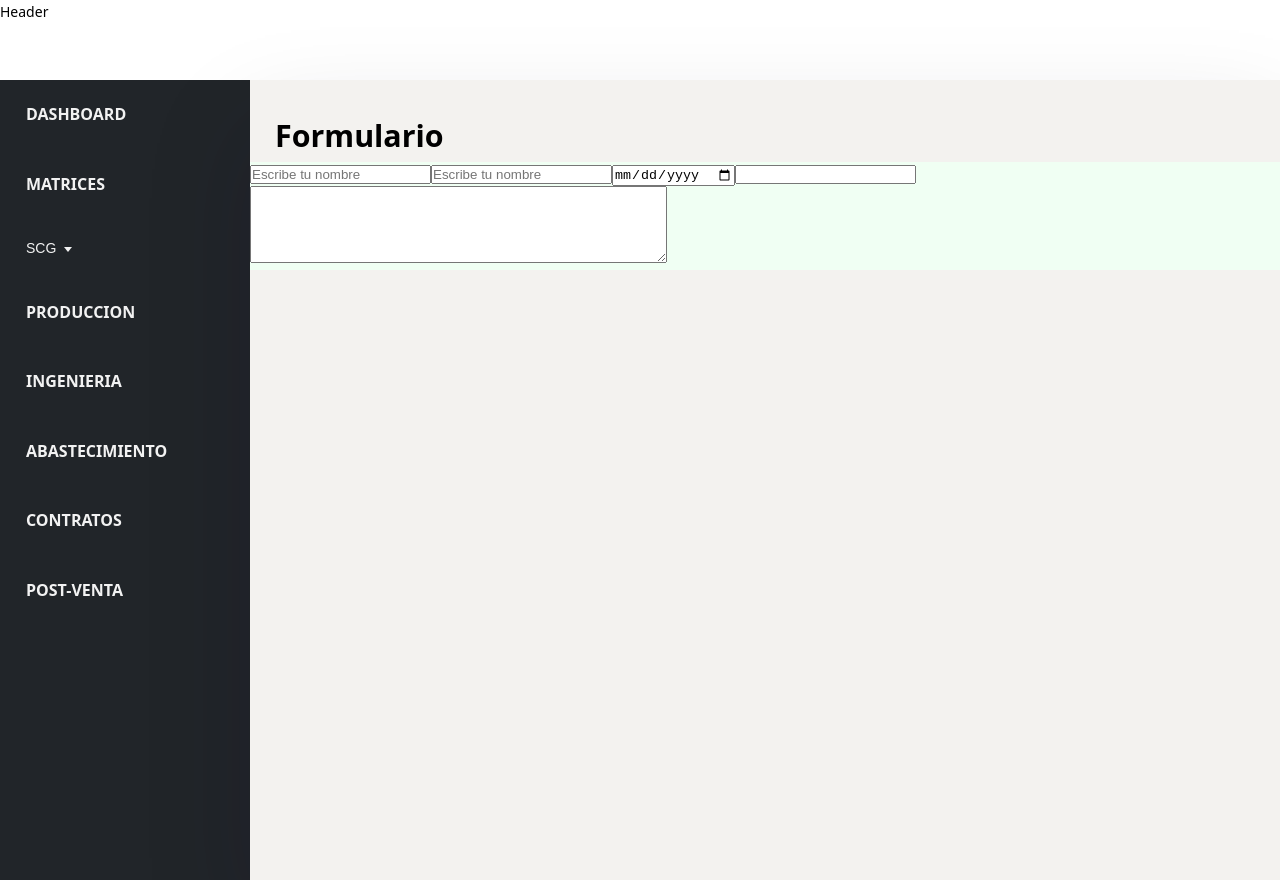
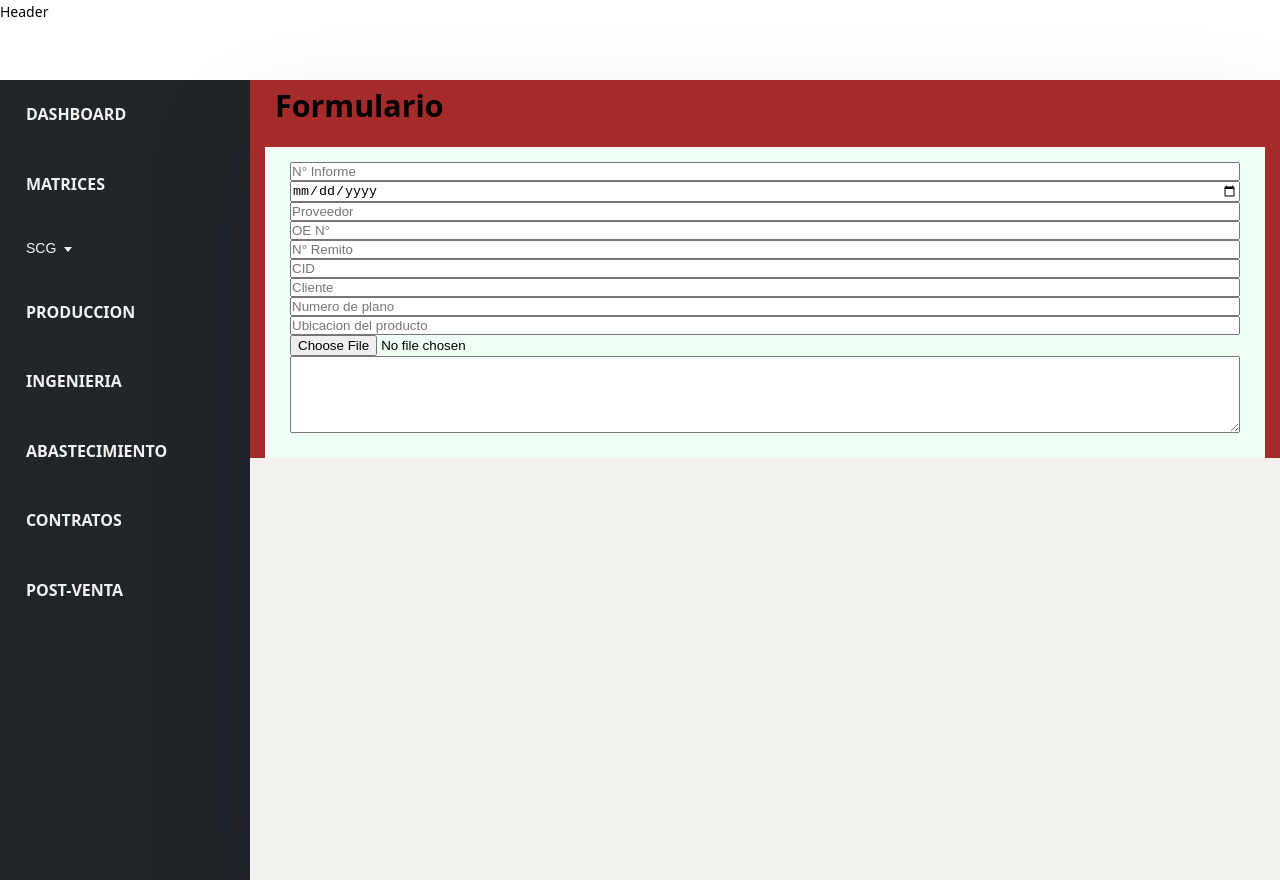
Before and after one commit to marioposada/React-App-QuickReport, a React (Create React App) app: page / in a window 1280 px wide. Built offline with nearby package versions, Linux system fonts and the light colour scheme.

Commit message:
Set inputs

```diff
--- a/src/components/FormReport.js
+++ b/src/components/FormReport.js
@@ -1,17 +1,38 @@
 import React from "react";
-import "./formReport.css"
+import "./formReport.css";
 
 const FormReport = () => {
   return (
-    <div>
+    <div className="wrapperForm">
       <h2 className="title">Formulario</h2>
       <form className="form">
-        <input type="text" name="name" placeholder="Escribe tu nombre" required />
-        <input type="text" name="email" placeholder="Escribe tu nombre" required/>
-        <input type="date" />
-        <input type="text" />
-      <textarea name="comments"  cols="50" rows="5"></textarea>
+        <input type="number" name="informe" placeholder="N° Informe" required />
+        <input type="date" name="fecha" placeholder="Fecha" required />
+        <input type="text" name="proveedor" placeholder="Proveedor" required />
+        <input type="number" name="oe" placeholder="OE N°" required />
+        <input type="number" name="remito" placeholder="N° Remito" required />
+        <input type="text" name="cid" placeholder="CID" required />
+        <input type="text" name="cliente" placeholder="Cliente" required />
+        <input
+          type="text"
+          name="plano"
+          placeholder="Numero de plano"
+          required
+        />
+        <input
+          type="text"
+          name="ubicacion"
+          placeholder="Ubicacion del producto"
+          required
+        />
+          <input
+          type="file"
+          name="file"
+          placeholder="Imagen"
+          required
+        />
 
+        <textarea name="comments" cols="50" rows="5" required></textarea>
       </form>
     </div>
   );
--- a/src/components/formReport.css
+++ b/src/components/formReport.css
@@ -1,9 +1,20 @@
+.wrapperForm{
+    background-color: brown;
+}
+
+
 .title {
     font-size: 1.9rem;
     margin-left: 25px;
-    margin-top: 30px;
+
 }
 
 .form {
+    display: flex;
     background-color: hwb(132 94% 0%);
+    flex-direction: column;
+    max-width: 1000px;
+    margin: 15px auto;
+    padding: 15px 25px;
+    padding-bottom: 25px;
 }
```
